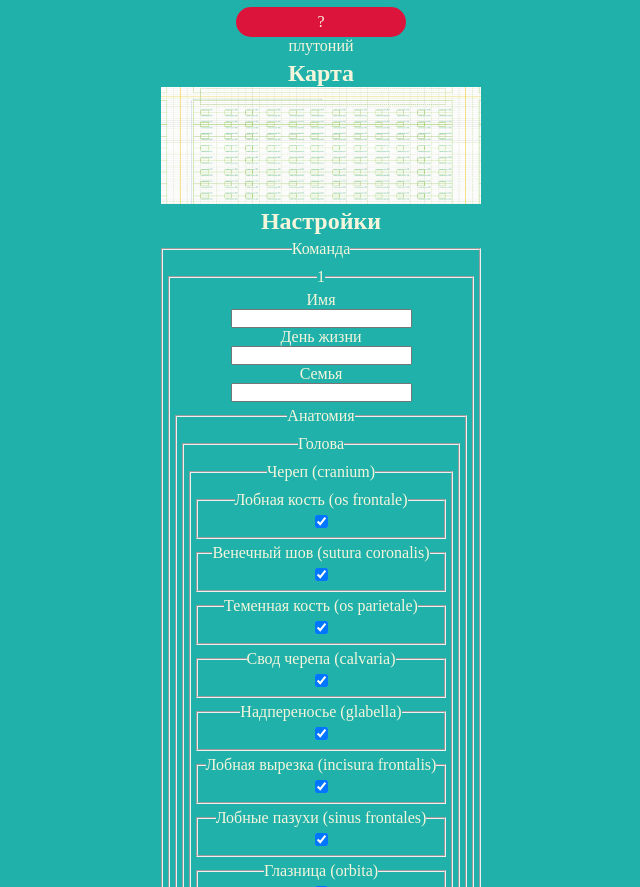
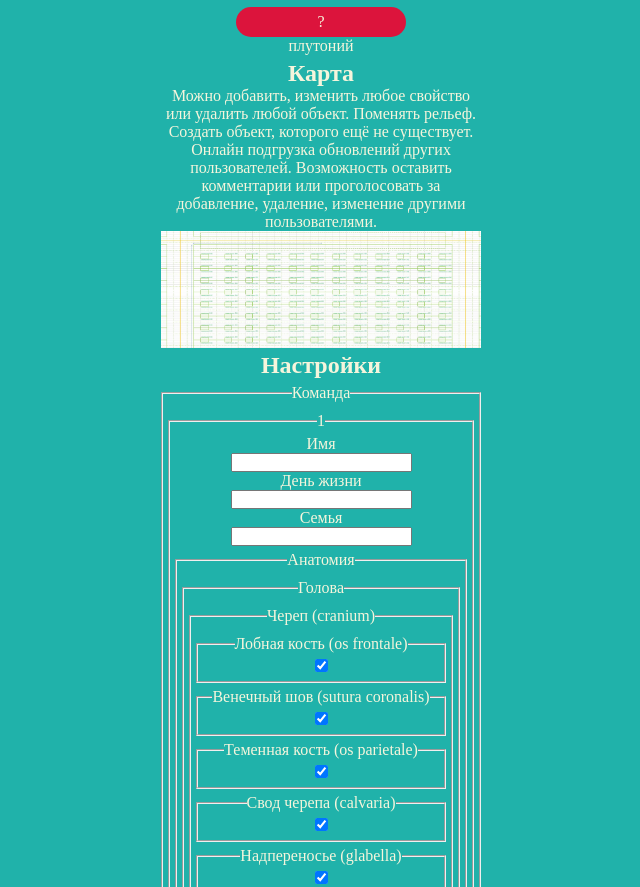
Before and after one commit to SergeyShashin/life, a website: page index.html in a window 1280 px wide. Shown: the part 4273-5160 px from the top of the page, without its empty margins (319-959 px from the left). Drawn offline with nearby package versions, Linux system fonts and the light colour scheme.

Commit message:
Life 131125 updated.

```diff
--- a/index.html
+++ b/index.html
@@ -314,6 +314,13 @@
       </div>
       <article id='map'>
         <h2>Карта</h2>
+        <p>
+          Можно добавить, изменить любое свойство или удалить любой объект.
+          Поменять рельеф.
+          Создать объект, которого ещё не существует.
+          Онлайн подгрузка обновлений других пользователей.
+          Возможность оставить комментарии или проголосовать за добавление, удаление, изменение другими пользователями.
+        </p>
         <img src='img/карта.jpg' alt='карта'>
       </article>
     </section>
```
